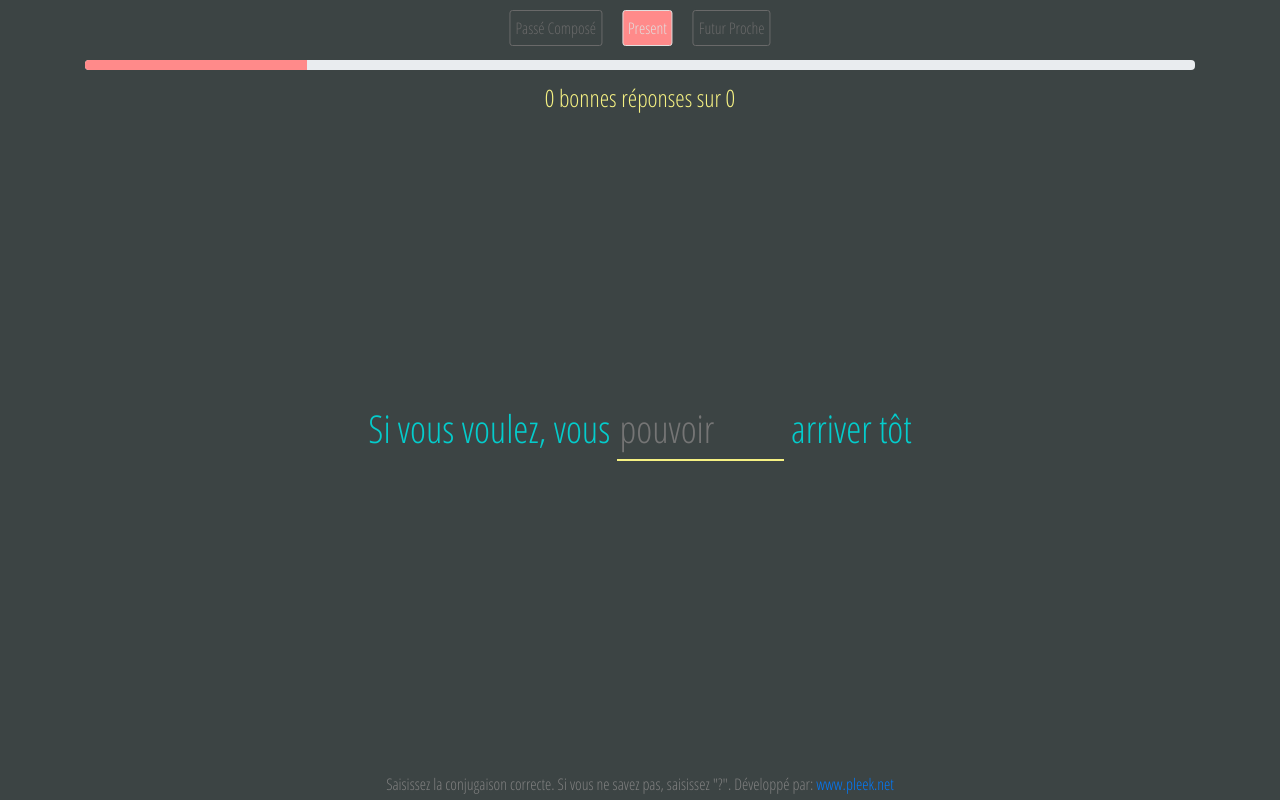
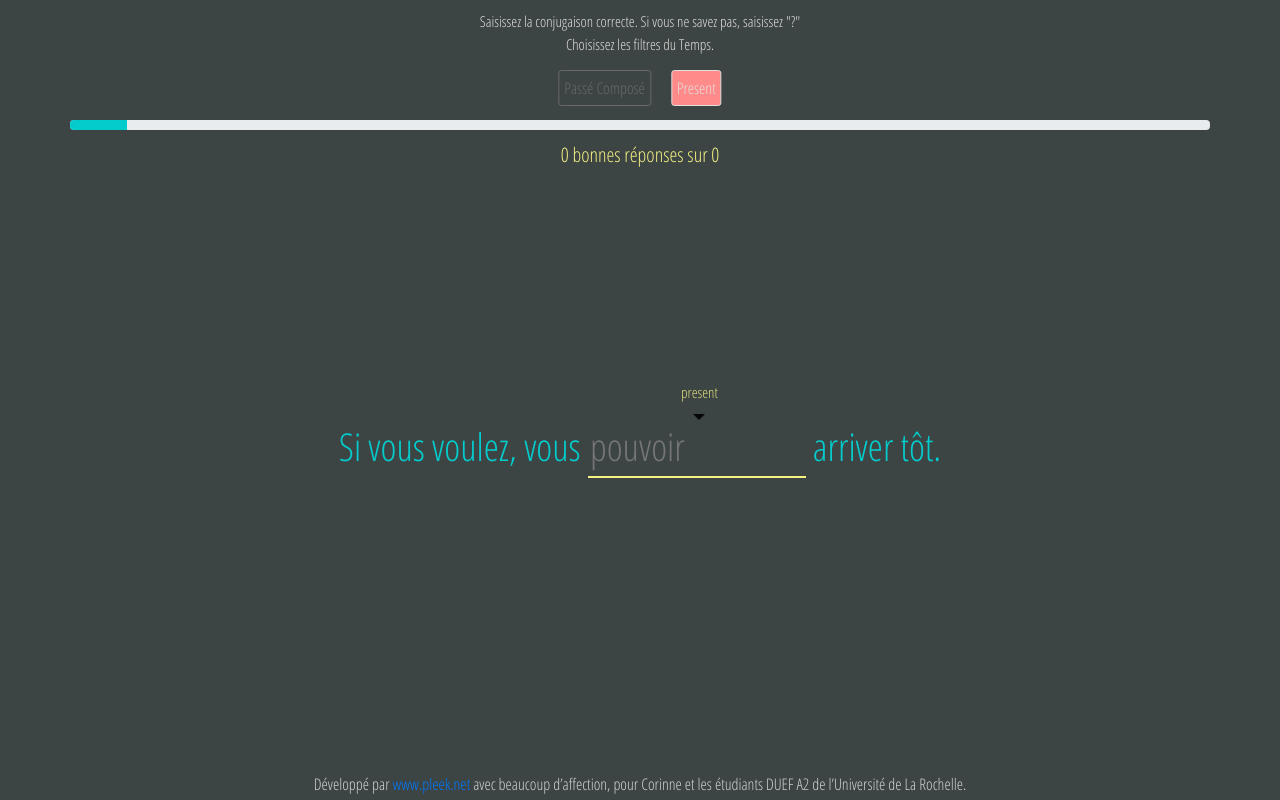
Before and after one commit to pleekMan/conjujeux, a plain HTML site: page web/www/index.html in a window 1280 px wide. Drawn offline with nearby package versions, Linux system fonts and the light colour scheme.

Commit message:
Added Toolltip, fixed CSS, version 0.9 is ready.

```diff
--- a/web/www/css/style.css
+++ b/web/www/css/style.css
@@ -21,6 +21,13 @@ body {
 .col-md-auto {
 	/* background-color: #800000; */
 	/* color: thistle */
+}
+
+#introText{
+	padding: 10px 0 5px 0;
+	/* background-color: var(--color-deux); */
+	color: var(--color-cinq);
+	font-size: 15px;
 }
 
 .navbar-nav.navbar-center {
@@ -47,7 +54,6 @@ body {
 	border: 1px;
 	border-style: solid;
 	border-radius: 3px;
-
 }
 
 .buttonOff {
@@ -57,13 +63,12 @@ body {
 	border-style: solid;
 	border-color: dimgray;
 	border-radius: 3px;
-
 }
 
-#navTemp {
+/* #navTemp {
 	background-color: rgb(241, 6, 6);
 	color: darksalmon;
-}
+} */
 
 .vertical-center {
 	min-height: 100%;
@@ -108,8 +113,9 @@ body {
 #phraseContainer {
 	/* vw = percent-ish in relation to viewport */
 	/* FUNCA, PERO NO ES LO QUE QUIERO. ME PA QUE TENGO QUE AJUSTAR A DIV  */
-	font-size: 3vw;
+	font-size: 3vmax;
 	color: var(--color-troix);
+	margin-top: 25%;
 }
 
 #verbTextBox {
@@ -118,7 +124,7 @@ body {
 	border-width: 0px 0px 2px 0px;
 	border-color: var(--color-une);
 	border-style: solid;
-	width: 13vw;
+	width: 17vw;
 }
 
 #verbTextBox:focus, input:focus {
@@ -132,17 +138,17 @@ body {
 
 .bg-info {
 	/* overriding Bootstrap color */
-	background-color: var(--color-deux)!important;
+	background-color: var(--color-troix)!important;
 }
 
 #progressBarContainer {
-	margin-top: 60px;
+	margin-top: 120px;
 	height: 10px;
 }
 
 #emojiContainer {
-	margin-top: 20vmin;
-	font-size: 10vmin;
+	margin-top: 180px;
+	font-size: 70px;
 	color: var(--color-cinq);
 	text-align: center;
 }
@@ -161,25 +167,25 @@ body {
 }
 
 .scoreButton {
-	width: 10vmin;
-	height: 10vmin;
+	width: 50px;
+	height: 50px;
 	background-color: var(--color-deux);
 	display: inline-block;
-	font-size: 5vmin;
+	font-size: 27px;
 	padding-top: 5px;
 	color: var(--color-cinq);
 }
 
 #scoreText {
 	color: var(--color-une);
-	font-size: 3vmin;
+	font-size: 20px;
 }
 
 #playButton {
 	background-color: var(--color-quatre);
 	cursor: -webkit-grab;
 	cursor: grab;
-	margin-top: 8vmin;
+	margin-top: 40px;
 }
 
 /* .footer{
@@ -194,6 +200,56 @@ body {
 	width: 100%;
 	height: 30px;
 	padding: 2px;
-	color: gray;
+	color: lightgray;
 	text-align: center;
 }
+
+/* Tooltip */
+
+.tooltip>.tooltip-inner {
+	background-color: transparent;
+	color: var(--color-une);
+	/* border: 1px solid var(--color-back); */
+	border: 0;
+	padding: 10px;
+	font-size: 15px;
+	font-family: 'Open Sans Condensed', sans-serif;
+
+}
+
+/* Tooltip on top */
+.tooltip.top>.tooltip.arrow {
+	/* border-top: 5px solid var(--color-une); */
+
+	/* border-top-color: #8656f7; */
+	/* background-color: var(--color-une); */
+	/* color: var(--color-une); */
+	/* background-color: 5px solid var(--color-une); */
+
+}
+
+.tooltip.top>.tooltip.arrow {
+	border-style: dotted;
+	border-width: 2px;
+	border-top-color: #8656f7;
+}
+
+
+/* Tooltip on bottom */
+.tooltip.bottom>.tooltip-arrow {
+	/* border-bottom: 5px solid blue; */
+}
+
+/* Tooltip on left */
+.tooltip.left>.tooltip-arrow {
+	/* border-left: 5px solid red; */
+}
+
+/* Tooltip on right */
+.tooltip.right>.tooltip-arrow {
+	/* border-right: 5px solid black; */
+}
+
+/* .tooltip > .tooltip-inner{
+	background-color: #fe5400;
+} */
--- a/web/www/database/db_phrases.js
+++ b/web/www/database/db_phrases.js
@@ -21,14 +21,14 @@ var phrases = [
       personne: 6
    },
    {
-      phrase: "J'apporte les plans sur le chantier",
+      phrase: "J'apporte les plans sur le chantier.",
       infinitif: "apporter",
       mode: "indicatif",
       temp: "present",
       personne: 1
    },
    {
-      phrase: "J'ai apporté les plans sur le chantier",
+      phrase: "J'ai apporté les plans sur le chantier.",
       infinitif: "apporter",
       mode: "indicatif",
       temp: "passe compose",
@@ -42,7 +42,7 @@ var phrases = [
       personne: 5
    },
    {
-      phrase: "Le vent souffle au bord de la mer",
+      phrase: "Le vent souffle au bord de la mer.",
       infinitif: "souffler",
       mode: "indicatif",
       temp: "present",
@@ -106,42 +106,42 @@ var phrases = [
       personne: 1
    },
    {
-      phrase: "Si tu veux, tu peux arriver tôt",
+      phrase: "Si tu veux, tu peux arriver tôt.",
       infinitif: "vouloir",
       mode: "indicatif",
       temp: "present",
       personne: 2
    },
    {
-      phrase: "Il doit téléphoner quand il reçoit des nouvelles",
+      phrase: "Il doit téléphoner quand il reçoit des nouvelles.",
       infinitif: "recevoir",
       mode: "indicatif",
       temp: "present",
       personne: 3
    },
    {
-      phrase: "Nous commençons un nouveau cours",
+      phrase: "Nous commençons un nouveau cours.",
       infinitif: "commencer",
       mode: "indicatif",
       temp: "present",
       personne: 4
    },
    {
-      phrase: "Il pleut maintenant",
+      phrase: "Il pleut maintenant.",
       infinitif: "pleuvoir",
       mode: "indicatif",
       temp: "present",
       personne: 1
    },
    {
-      phrase: "Ma sœur conduit vite",
+      phrase: "Ma sœur conduit .",
       infinitif: "conduire",
       mode: "indicatif",
       temp: "present",
       personne: 3
    },
    {
-      phrase: "Mes frères conduisent vite",
+      phrase: "Mes frères conduisent vite.",
       infinitif: "conduire",
       mode: "indicatif",
       temp: "present",
@@ -157,7 +157,7 @@ var phrases = [
       personne: 3
    },
    {
-      phrase: "fermez-vous la porte doucement",
+      phrase: "fermez-vous la porte doucement.",
       infinitif: "fermer",
       mode: "indicatif",
       temp: "present",
@@ -178,7 +178,7 @@ var phrases = [
       personne: 1
    },
    {
-      phrase: "Nous apportons les plans sur le chantier",
+      phrase: "Nous apportons les plans sur le chantier.",
       infinitif: "apporter",
       mode: "indicatif",
       temp: "present",
@@ -192,7 +192,7 @@ var phrases = [
       personne: 2
    },
    {
-      phrase: "Les vents soufflent au bord de la mer",
+      phrase: "Les vents soufflent au bord de la mer.",
       infinitif: "souffler",
       mode: "indicatif",
       temp: "present",
@@ -235,91 +235,91 @@ var phrases = [
    },
    //------
    {
-      phrase: "Ils prennent congé aujourd'hui: ils sont fatigué",
+      phrase: "Ils prennent congé aujourd'hui: ils sont fatigué.",
       infinitif: "prendre",
       mode: "indicatif",
       temp: "present",
       personne: 6
    },
    {
-      phrase: "Ils prennent congé aujourd'hui: ils sont fatigué",
+      phrase: "Ils prennent congé aujourd'hui: ils sont fatigué.",
       infinitif: "être",
       mode: "indicatif",
       temp: "present",
       personne: 6
    },
    {
-      phrase: "Si vous voulez, vous pouvez arriver tôt",
+      phrase: "Si vous voulez, vous pouvez arriver tôt.",
       infinitif: "vouloir",
       mode: "indicatif",
       temp: "present",
       personne: 5
    },
    {
-      phrase: "Si vous voulez, vous pouvez arriver tôt",
+      phrase: "Si vous voulez, vous pouvez arriver tôt.",
       infinitif: "pouvoir",
       mode: "indicatif",
       temp: "present",
       personne: 5
    },
    {
-      phrase: "Ce matin, Je dois téléphoner quand je reçois des nouvelles",
+      phrase: "Ce matin, Je dois téléphoner quand je reçois des nouvelles.",
       infinitif: "devoir",
       mode: "indicatif",
       temp: "present",
       personne: 1
    },
    {
-      phrase: "Tu commences un nouveau cours",
+      phrase: "Tu commences un nouveau cours.",
       infinitif: "commencer",
       mode: "indicatif",
       temp: "present",
       personne: 2
    },
    {
-      phrase: "Ils pleuvent maintenant",
+      phrase: "Ils pleuvent maintenant.",
       infinitif: "pleuvoir",
       mode: "indicatif",
       temp: "present",
       personne: 6
    },
    {
-      phrase: "Nos sœurs conduisent vite",
+      phrase: "Nos sœurs conduisent vite.",
       infinitif: "conduire",
       mode: "indicatif",
       temp: "present",
       personne: 6
    },
    {
-      phrase: "Mon frère conduit vite",
+      phrase: "Mon frère conduit vite.",
       infinitif: "conduire",
       mode: "indicatif",
       temp: "present",
       personne: 3
    },
    {
-      phrase: "Nous choisissons un gâteau",
+      phrase: "Nous choisissons un gâteau.",
       infinitif: "choisir",
       mode: "indicatif",
       temp: "present",
       personne: 4
    },
    {
-      phrase: "Vous réfléchissez sur la mer",
+      phrase: "Vous réfléchissez sur la mer.",
       infinitif: "réfléchir",
       mode: "indicatif",
       temp: "present",
       personne: 5
    },
    {
-      phrase: "Tu choisis un gâteau",
+      phrase: "Tu choisis un gâteau.",
       infinitif: "choisir",
       mode: "indicatif",
       temp: "present",
       personne: 2
    },
    {
-      phrase: "Je réfléchis sur la mer",
+      phrase: "Je réfléchis sur la mer.",
       infinitif: "réfléchir",
       mode: "indicatif",
       temp: "present",
@@ -327,42 +327,42 @@ var phrases = [
    },
    //--------------
    {
-      phrase: "Il croit que nous avons de la raison",
+      phrase: "Il croit que nous avons de la raison.",
       infinitif: "croire",
       mode: "indicatif",
       temp: "present",
       personne: 3
    },
    {
-      phrase: "Il croit que nous avons de la raison",
+      phrase: "Il croit que nous avons de la raison.",
       infinitif: "avoir",
       mode: "indicatif",
       temp: "present",
       personne: 4
    },
    {
-      phrase: "Je crois que ils ont de la raison",
+      phrase: "Je crois que ils ont de la raison.",
       infinitif: "croire",
       mode: "indicatif",
       temp: "present",
       personne: 1
    },
    {
-      phrase: "Je crois que ils ont de la raison",
+      phrase: "Je crois que ils ont de la raison.",
       infinitif: "avoir",
       mode: "indicatif",
       temp: "present",
       personne: 6
    },
    {
-      phrase: "Tu crois que vous avez de la raison",
+      phrase: "Tu crois que vous avez de la raison.",
       infinitif: "croire",
       mode: "indicatif",
       temp: "present",
       personne: 2
    },
    {
-      phrase: "Tu crois que vous avez de la raison",
+      phrase: "Tu crois que vous avez de la raison.",
       infinitif: "avoir",
       mode: "indicatif",
       temp: "present",
@@ -370,42 +370,42 @@ var phrases = [
    },
    //-----------
    {
-      phrase: "Le héros meurt à la fin du film",
+      phrase: "Le héros meurt à la fin du film.",
       infinitif: "mourir",
       mode: "indicatif",
       temp: "present",
       personne: 3
    },
    {
-      phrase: "Je meurs à la fin du film",
+      phrase: "Je meurs à la fin du film.",
       infinitif: "mourir",
       mode: "indicatif",
       temp: "present",
       personne: 1
    },
    {
-      phrase: "Tu meurs à la fin du film",
+      phrase: "Tu meurs à la fin du film.",
       infinitif: "mourir",
       mode: "indicatif",
       temp: "present",
       personne: 2
    },
    {
-      phrase: "Nous mourons à la fin du film",
+      phrase: "Nous mourons à la fin du film.",
       infinitif: "mourir",
       mode: "indicatif",
       temp: "present",
       personne: 4
    },
    {
-      phrase: "Vous mourez à la fin du film",
+      phrase: "Vous mourez à la fin du film.",
       infinitif: "mourir",
       mode: "indicatif",
       temp: "present",
       personne: 5
    },
    {
-      phrase: "Elles meurent à la fin du film",
+      phrase: "Elles meurent à la fin du film.",
       infinitif: "mourir",
       mode: "indicatif",
       temp: "present",
@@ -413,84 +413,84 @@ var phrases = [
    },
    //----------------
    {
-      phrase: "Quand je lis, je découvre un nouvel monde",
+      phrase: "Quand je lis, je découvre un nouvel monde.",
       infinitif: "lire",
       mode: "indicatif",
       temp: "present",
       personne: 1
    },
    {
-      phrase: "Quand je lis, je découvre un nouvel monde",
+      phrase: "Quand je lis, je découvre un nouvel monde.",
       infinitif: "découvrir",
       mode: "indicatif",
       temp: "present",
       personne: 1
    },
    {
-      phrase: "Quand tu lis, tu découvres un nouvel monde",
+      phrase: "Quand tu lis, tu découvres un nouvel monde.",
       infinitif: "lire",
       mode: "indicatif",
       temp: "present",
       personne: 2
    },
    {
-      phrase: "Quand tu lis, tu découvres un nouvel monde",
+      phrase: "Quand tu lis, tu découvres un nouvel monde.",
       infinitif: "découvrir",
       mode: "indicatif",
       temp: "present",
       personne: 2
    },
    {
-      phrase: "Quand elle lit, elle découvre un nouvel monde",
+      phrase: "Quand elle lit, elle découvre un nouvel monde.",
       infinitif: "lire",
       mode: "indicatif",
       temp: "present",
       personne: 3
    },
    {
-      phrase: "Quand elle lit, elle découvre un nouvel monde",
+      phrase: "Quand elle lit, elle découvre un nouvel monde.",
       infinitif: "découvrir",
       mode: "indicatif",
       temp: "present",
       personne: 3
    },
    {
-      phrase: "Quand nous lisons, nous découvrons un nouvel monde",
+      phrase: "Quand nous lisons, nous découvrons un nouvel monde.",
       infinitif: "lire",
       mode: "indicatif",
       temp: "present",
       personne: 4
    },
    {
-      phrase: "Quand nous lisons, nous découvrons un nouvel monde",
+      phrase: "Quand nous lisons, nous découvrons un nouvel monde.",
       infinitif: "découvrir",
       mode: "indicatif",
       temp: "present",
       personne: 4
    },
    {
-      phrase: "Quand vous lisez, vous découvrez un nouvel monde",
+      phrase: "Quand vous lisez, vous découvrez un nouvel monde.",
       infinitif: "lire",
       mode: "indicatif",
       temp: "present",
       personne: 5
    },
    {
-      phrase: "Quand vous lisez, vous découvrez un nouvel monde",
+      phrase: "Quand vous lisez, vous découvrez un nouvel monde.",
       infinitif: "découvrir",
       mode: "indicatif",
       temp: "present",
       personne: 5
    },
    {
-      phrase: "Quand ils lisent, ils découvrent un nouvel monde",
+      phrase: "Quand ils lisent, ils découvrent un nouvel monde.",
       infinitif: "lire",
       mode: "indicatif",
       temp: "present",
       personne: 6
    },
    {
-      phrase: "Quand ils lisent, ils découvrent un nouvel monde",
+      phrase: "Quand ils lisent, ils découvrent un nouvel monde.",
       infinitif: "découvrir",
       mode: "indicatif",
       temp: "present",
@@ -498,42 +498,42 @@ var phrases = [
    },
    //---------
    {
-      phrase: "Chaque nuit, je dors",
+      phrase: "Chaque nuit, je dors.",
       infinitif: "dormir",
       mode: "indicatif",
       temp: "present",
       personne: 1
    },
    {
-      phrase: "Chaque nuit, tu dors",
+      phrase: "Chaque nuit, tu dors.",
       infinitif: "dormir",
       mode: "indicatif",
       temp: "present",
       personne: 2
    },
    {
-      phrase: "Chaque nuit, il dort",
+      phrase: "Chaque nuit, il dort.",
       infinitif: "dormir",
       mode: "indicatif",
       temp: "present",
       personne: 3
    },
    {
-      phrase: "Chaque nuit, nous dormons",
+      phrase: "Chaque nuit, nous dormons.",
       infinitif: "dormir",
       mode: "indicatif",
       temp: "present",
       personne: 4
    },
    {
-      phrase: "Chaque nuit, vous dormez",
+      phrase: "Chaque nuit, vous dormez.",
       infinitif: "dormir",
       mode: "indicatif",
       temp: "present",
       personne: 5
    },
    {
-      phrase: "Chaque nuit, ils dorment",
+      phrase: "Chaque nuit, ils dorment.",
       infinitif: "dormir",
       mode: "indicatif",
       temp: "present",
@@ -541,70 +541,70 @@ var phrases = [
    },
    //---------
    {
-      phrase: "Je finis toujours à l'heure",
+      phrase: "Je finis toujours à l'heure.",
       infinitif: "finir",
       mode: "indicatif",
       temp: "present",
       personne: 1
    },
    {
-      phrase: "Tu finis toujours à l'heure",
+      phrase: "Tu finis toujours à l'heure.",
       infinitif: "finir",
       mode: "indicatif",
       temp: "present",
       personne: 2
    },
    {
-      phrase: "Elle finit toujours à l'heure",
+      phrase: "Elle finit toujours à l'heure.",
       infinitif: "finir",
       mode: "indicatif",
       temp: "present",
       personne: 3
    },
    {
-      phrase: "Nous finissons toujours à l'heure",
+      phrase: "Nous finissons toujours à l'heure.",
       infinitif: "finir",
       mode: "indicatif",
       temp: "present",
       personne: 4
    },
    {
-      phrase: "Vous finissez toujours à l'heure",
+      phrase: "Vous finissez toujours à l'heure.",
       infinitif: "finir",
       mode: "indicatif",
       temp: "present",
       personne: 5
    },
    {
-      phrase: "Ils finissent toujours à l'heure",
+      phrase: "Ils finissent toujours à l'heure.",
       infinitif: "finir",
       mode: "indicatif",
       temp: "present",
       personne: 6
    },
    {
-      phrase: "Younes lit un livre dans la bibliothéque",
+      phrase: "Younes lit un livre dans la bibliothéque.",
       infinitif: "lire",
       mode: "indicatif",
       temp: "present",
       personne: 3
    },
    {
-      phrase: "Nous avons mangé un poisson",
+      phrase: "Nous avons mangé un poisson.",
       infinitif: "manger",
       mode: "indicatif",
       temp: "passe compose",
       personne: 4
    },
    {
-      phrase: "Elle a mangé un kebab",
+      phrase: "Elle a mangé un kebab.",
       infinitif: "manger",
       mode: "indicatif",
       temp: "passe compose",
       personne: 3
    },
    {
-      phrase: "Hier soir, vous avez mangé tôt",
+      phrase: "Hier soir, vous avez mangé tôt.",
       infinitif: "manger",
       mode: "indicatif",
       temp: "passe compose",
--- a/web/www/index.html
+++ b/web/www/index.html
@@ -12,7 +12,9 @@
 	<link rel="stylesheet" href="css/style.css">
 
 	<script src="https://ajax.googleapis.com/ajax/libs/jquery/3.4.1/jquery.min.js"></script>
-	<script src="https://maxcdn.bootstrapcdn.com/bootstrap/3.3.7/js/bootstrap.min.js"></script>
+	<script src="https://maxcdn.bootstrapcdn.com/bootstrap/4.3.1/js/bootstrap.bundle.min.js"></script>
+
+	<!-- <script src="https://maxcdn.bootstrapcdn.com/bootstrap/3.3.7/js/bootstrap.bundle.min.js"></script> -->
 
 	<!-- <script src="js/jqueryUI/jquery-ui.js"></script> -->
 	<!-- //<link rel="stylesheet" href="js/jqueryUI/jquery-ui.css"> -->
@@ -55,21 +57,28 @@
 	</ul>
 
 
-	<nav class="navbar navbar-default fixed-top" role="navigation" id="navTemp">
+	<nav class="navbar navbar-default fixed-top" role="navigation">
 		<div class="navbar-collapse">
+			<div class="navbar-center text-center" id="introText">Saisissez la conjugaison correcte. Si vous ne savez pas, saisissez "?"
+			</br> Choisissez les filtres du Temps.
+			</div>
 			<ul class="nav navbar-nav navbar-center">
 				<li class="filterButton buttonOff" id="buttonPasseComposse" data-db_code="passe compose">Passé Composé</li>
 				<li class="filterButton buttonOn" id="buttonPresent" data-db_code="present">Present</li>
-				<li class="filterButton buttonOff" id="buttonFuturProche" data-db_code="futur proche">Futur Proche</li>
+				<!-- <li class="filterButton buttonOff" id="buttonFuturProche" data-db_code="futur proche">Futur Proche</li> -->
 			</ul>
+
+			<div class="nav navbar-nav navbar-center" id="scoreContainer">
+				<!-- <div class="rounded-circle scoreButton" id="scoreText">0</div> -->
+				<div id="scoreText">0</div>
+			</div>
 		</div>
 	</nav>
 
 
-	<div class="fixed-top" id="scoreContainer">
-		<!-- <div class="rounded-circle scoreButton" id="scoreText">0</div> -->
+	<!-- <div class="fixed-top" id="scoreContainer">
 		<div id="scoreText">0</div>
-	</div>
+	</div> -->
 
 	<div class="fixed-top" id="emojiContainer"></div>
 
@@ -77,7 +86,7 @@
 		<div class="rounded-circle scoreButton" id="playButton">&#x25B6;</div>
 	</div>
 
-	<div class="container text-center" id="progressBarContainer">
+	<div class="container fixed-top text-center" id="progressBarContainer">
 		<div class="progress">
 			<div class="progress-bar bg-info" id="progressBar" role="progressbar" style="width: 1%" aria-valuenow="0"
 				aria-valuemin="0" aria-valuemax="10">
@@ -98,8 +107,11 @@
 			<div class="col-md-auto" id="phraseContainer">
 				<div class="d-inline" id="phraseText">
 					<span id="preVerbTextBox">Avant le verb</span>
-					<span><input id="verbTextBox" data-infinitif="verb" data-conjugated="verb" placeholder="verb"
-							type="text"></span> <span id="postVerbTextBox">apres le verb.</span>
+					<span id="tooltipSpan" data-toggle="tooltip" data-placement="top" data-original-title="QueTemp"
+						data-trigger="manual">
+						<input id="verbTextBox" data-infinitif="verb" data-conjugated="verb" placeholder="verb" type="text">
+					</span>
+					<span id="postVerbTextBox">apres le verb.</span>
 				</div>
 			</div>
 
@@ -113,10 +125,11 @@
 	</div>
 
 	<footer>
-		<div class="footer text-center">Saisissez la conjugaison correcte. Si vous ne savez pas, saisissez "?". Développé
-			par:
-			<a href="https://www.pleek.net"> www.pleek.net</a>
+		<div class="footer text-center">Développé par
+			<a target="blank" href="https://www.pleek.net"> www.pleek.net</a>
+			avec beaucoup d’affection, pour Corinne et les étudiants DUEF A2 de l’Université de La Rochelle.
 		</div>
+
 	</footer>
 
 </body>
--- a/web/www/scripts/controller.js
+++ b/web/www/scripts/controller.js
@@ -9,10 +9,11 @@ var verbSet;
 
 var selectedConjugationFilters = ["present"];
 
-var phraseCount = 5;
+var phraseCount = 20;
 var atPhrase = 0;
 var score = 0;
 
+var tooltip;
 
 //console.log(allPhrases);
 
@@ -20,8 +21,6 @@ $(document).ready(function () {
 
 	bindStuff();
 	reStart();
-
-
 
 
 });
@@ -49,6 +48,12 @@ function bindStuff() {
 	$("#buttonFuturProche").on("mousedown", function () {
 		changeConjugationFilter($(this));
 	});
+
+	// SET UP TOOLTIP
+	$('[data-toggle="tooltip"]').tooltip();
+	tooltip = $("#tooltipSpan");
+
+
 
 }
 
@@ -143,7 +148,7 @@ function selectPhrasesByFilter(conjugationFilter) {
 	//console.log("-| Shuffled: " + shuffled);
 
 	// TRIM THE FIRST {phraseCount} ELEMENTS
-	var trimed = shuffled.slice(0,phraseCount);
+	var trimed = shuffled.slice(0, phraseCount);
 	//console.log("-| Trimmed: " + trimed);
 
 	// USE THE SHUFFLED INDEXES TO ADD THE PHRASES TO phraseSet
@@ -205,7 +210,9 @@ function changeConjugationFilter(whichButton) {
 
 	//console.log(selectedConjugationFilters);
 
-	buildCurrentSet(phraseCount);
+	//buildCurrentSet(phraseCount);
+	reStart(phraseCount);
+	//$("#playButton").hide();
 
 
 }
@@ -238,6 +245,10 @@ function putPhrase(whichPhrase) {
 	verbBox.attr("placeHolder", phraseData.infinitif);
 	verbBox.val("");
 
+	// TOOLTIP
+	updateTooltip(phraseData.temp)
+
+
 }
 
 function checkAnswer() {
@@ -255,6 +266,9 @@ function checkAnswer() {
 			console.log("Score: " + score);
 
 			displayEmoji("correct");
+
+			// TOOLTIP
+			tooltip.tooltip("hide");
 
 			// FADE OUT
 			$("#phraseText").animate({
@@ -287,6 +301,7 @@ function putNextPhrase() {
 
 	} else {
 		$("#playButton").show();
+		tooltip.tooltip("hide");
 	}
 }
 
@@ -340,3 +355,13 @@ function displayEmoji(state) {
 	});
 
 }
+
+function updateTooltip(text){
+
+	if(text == "passe compose"){
+		text = "passé composé";
+	}
+
+	tooltip.attr("data-original-title",text);
+	tooltip.tooltip("show");
+}
```
Lines whose indentation alone changed are shown as unchanged.
